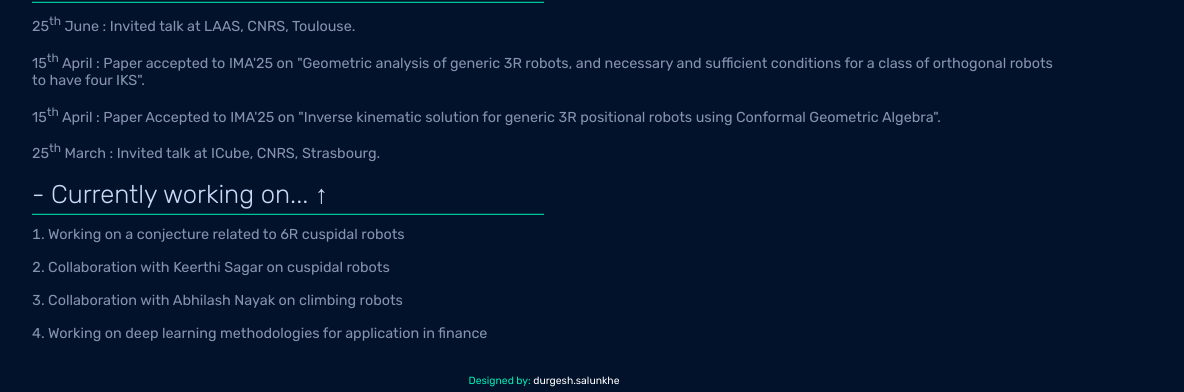
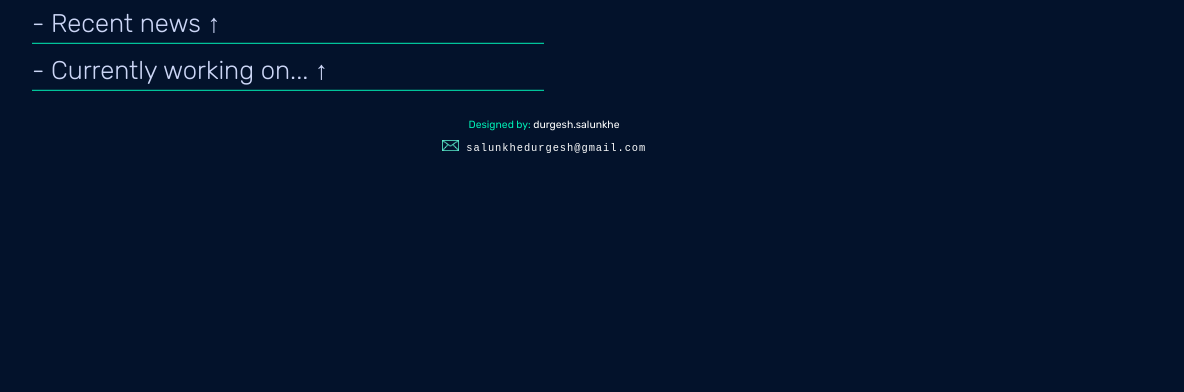
Before and after one commit to vaishnavihsalunkhe/vaishnavihsalunkhe.github.io, a plain HTML site: page index.html in a window 1280 px wide. Shown: the part 632-1024 px from the top of the page, 96-1280 px from the left. After the commit the page ends 800 px from the top, so only its background shows below. Drawn offline with Linux system fonts and the light colour scheme; a web font is replaced by a local one.

Commit message:
Initial stuff

```diff
--- a/projects/main/helper_index/current.html
+++ b/projects/main/helper_index/current.html
@@ -1,7 +1,7 @@
 <div class="recent" onclick="click_recent(['current_list'], ['current_title', 'Currently working on...'])">
     <h3 id="current_title">- Currently working on... &#x2191</h3>
     <div class="spacediv" id="current_spacediv"></div>
-    <ol id="current_list" class="dropdown">
+    <!-- <ol id="current_list" class="dropdown">
         <li>Working on a conjecture related to 6R cuspidal robots</li>
         <li>Collaboration with <a href="https://scholar.google.com/citations?user=Ku2w7U0AAAAJ&hl=en"
                 target="_blank">Keerthi Sagar</a> on cuspidal robots</li>
@@ -9,5 +9,5 @@
                 href="https://www.hslu.ch/en/lucerne-university-of-applied-sciences-and-arts/about-us/people-finder/profile/?pid=5977"
                 target="_blank">Abhilash Nayak</a> on climbing robots</li>
         <li>Working on deep learning methodologies for application in finance</li>
-    </ol>
+    </ol> -->
 </div>
--- a/projects/main/helper_index/recent_news.html
+++ b/projects/main/helper_index/recent_news.html
@@ -1,8 +1,7 @@
 <div class="recent" onclick="click_recent(['recent_list'], ['recent_title', 'Recent news'])">
     <h3 id="recent_title">- Recent news &#x2191</h3>
     <div class="spacediv" id="recent_spacediv"></div>
-    <ol id="recent_list" class="dropdown" style="list-style: none">
-        <!--                <li>01<sup>st</sup> April : I will start my post doctorate experience at the <a href="https://www.epfl.ch/labs/lasa/fr/accueil/" target="_blank">LASA lab</a>, <a href="https://www.epfl.ch/fr/" target="_blank">EPFL.</a> </li>-->
+    <!-- <ol id="recent_list" class="dropdown" style="list-style: none">
         <li>
             25<sup>th</sup> June : Invited talk at LAAS, CNRS, Toulouse.
         </li>
@@ -22,5 +21,5 @@
         <li>
             25<sup>th</sup> March : Invited talk at ICube, CNRS, Strasbourg.
         </li>
-    </ol>
+    </ol> -->
 </div>
```
